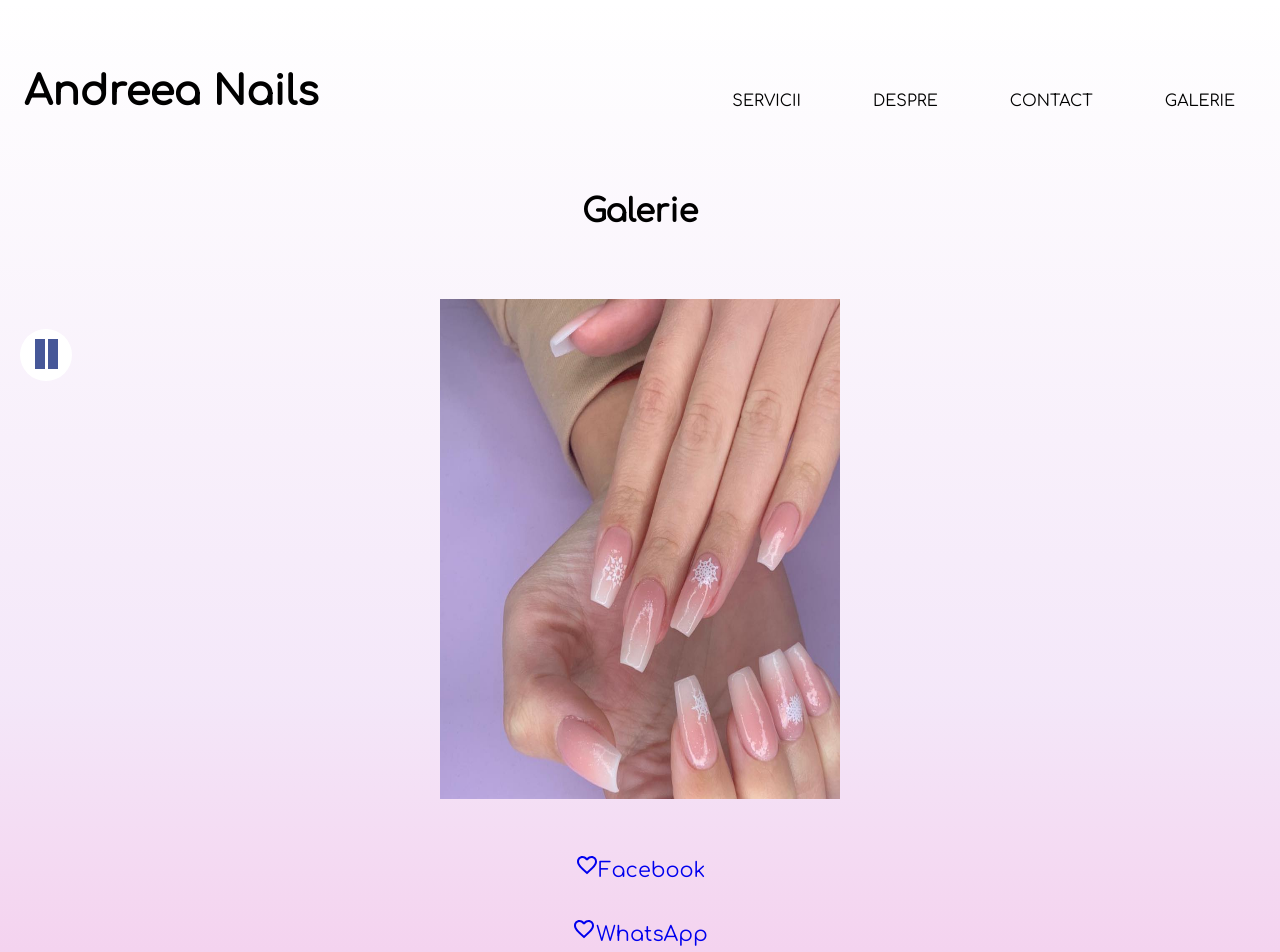
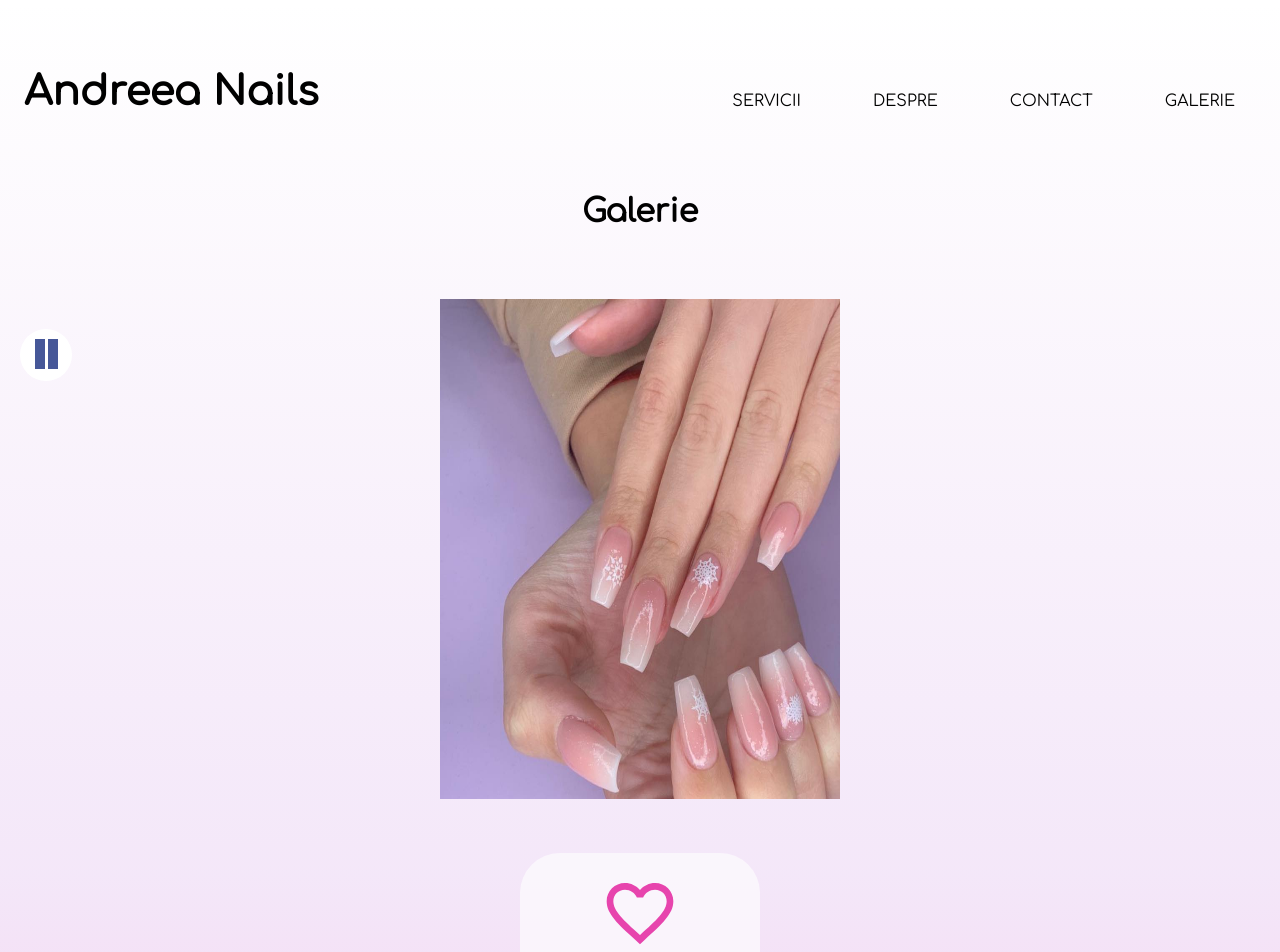
Before and after one commit to annarad111/andreeanails, a React (Create React App) app: page /galerie in a window 1280 px wide. Shown: the top 952 px of the page. Built offline with nearby package versions, Linux system fonts and the light colour scheme.

Commit message:
Added styling to the gallery page

```diff
--- a/src/pages/Galerie.css
+++ b/src/pages/Galerie.css
@@ -15,4 +15,15 @@
 .galeriea{
     text-decoration: none;
     font-size: 1.3em ;
+    padding: 20px;
+    background-color: rgb(255 255 255 / 62%);
+    width:200px;
+    margin:auto;
+    border-radius: 40px;
+    color: #e744ad;
 }
+
+.css-i4bv87-MuiSvgIcon-root{
+    height:80px !important;
+    width: 150px !important;
+}
--- a/src/pages/Homepage.jsx
+++ b/src/pages/Homepage.jsx
@@ -16,7 +16,7 @@
 
                     <img src={nails2} className="animate__animated animate__fadeIn homepageimg"></img>
                         <div className='suna'>
-                            <p className='programari'><PhoneIphoneOutlinedIcon/> Pentru programări :</p>
+                            <p className='programari'> Pentru programări :</p>
 
                             <a href="tel:+40762727555" className='holeheart'>
                                 <span class="button-link">
```
